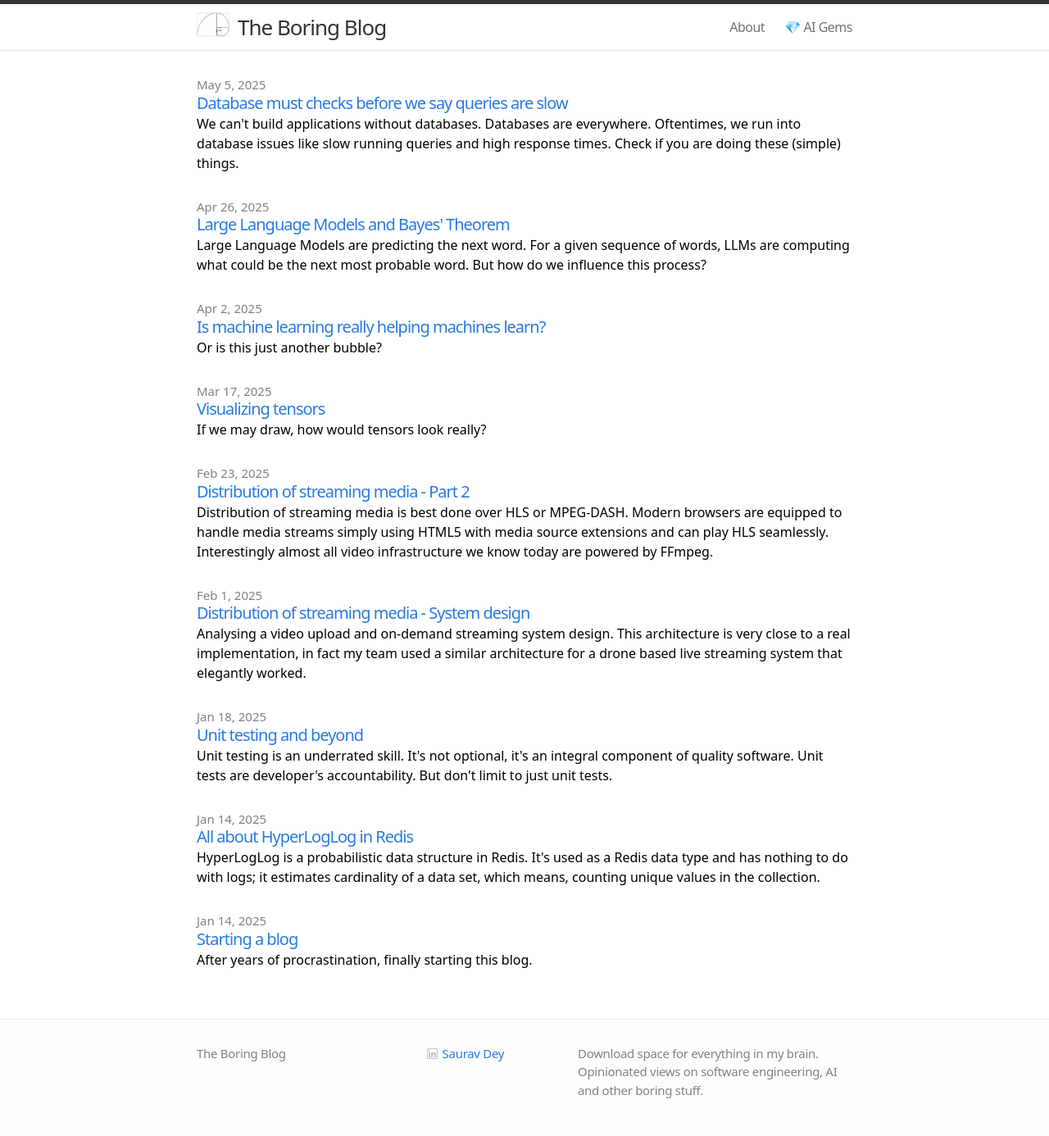
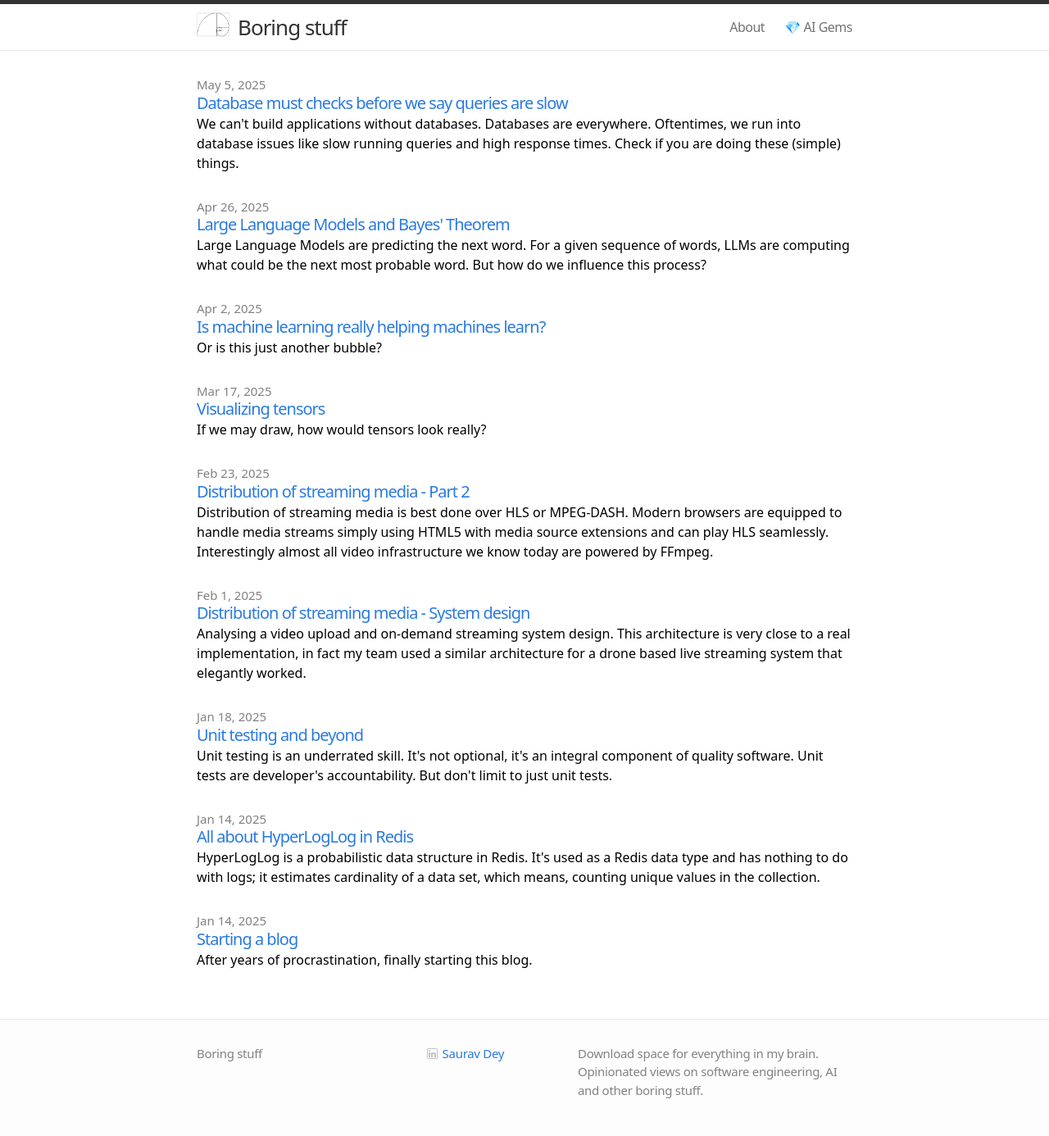
Before and after one commit to mindyouragents/mindyouragents.github.io, a Jekyll site: the page built from index.html, in a window 1280 px wide. Shown: the whole page at 82% size. Built offline with Jekyll 4.4.1, drawn with Linux system fonts in a browser that asks for light colours; some web fonts are replaced.

Commit message:
Update _config.yml

```diff
--- a/_config.yml
+++ b/_config.yml
@@ -1,9 +1,9 @@
 # Site settings
-title: The Boring Blog
+title: Boring stuff
 email:
 description: "Download space for everything in my brain. Opinionated views on software engineering, AI and other boring stuff."
 baseurl: ""
-url: "https://theboringblog.github.io"
+url: "https://boringfyi.github.io"
 linkedin_username: sauravdey
 github_username:
 twitter_username:
```
